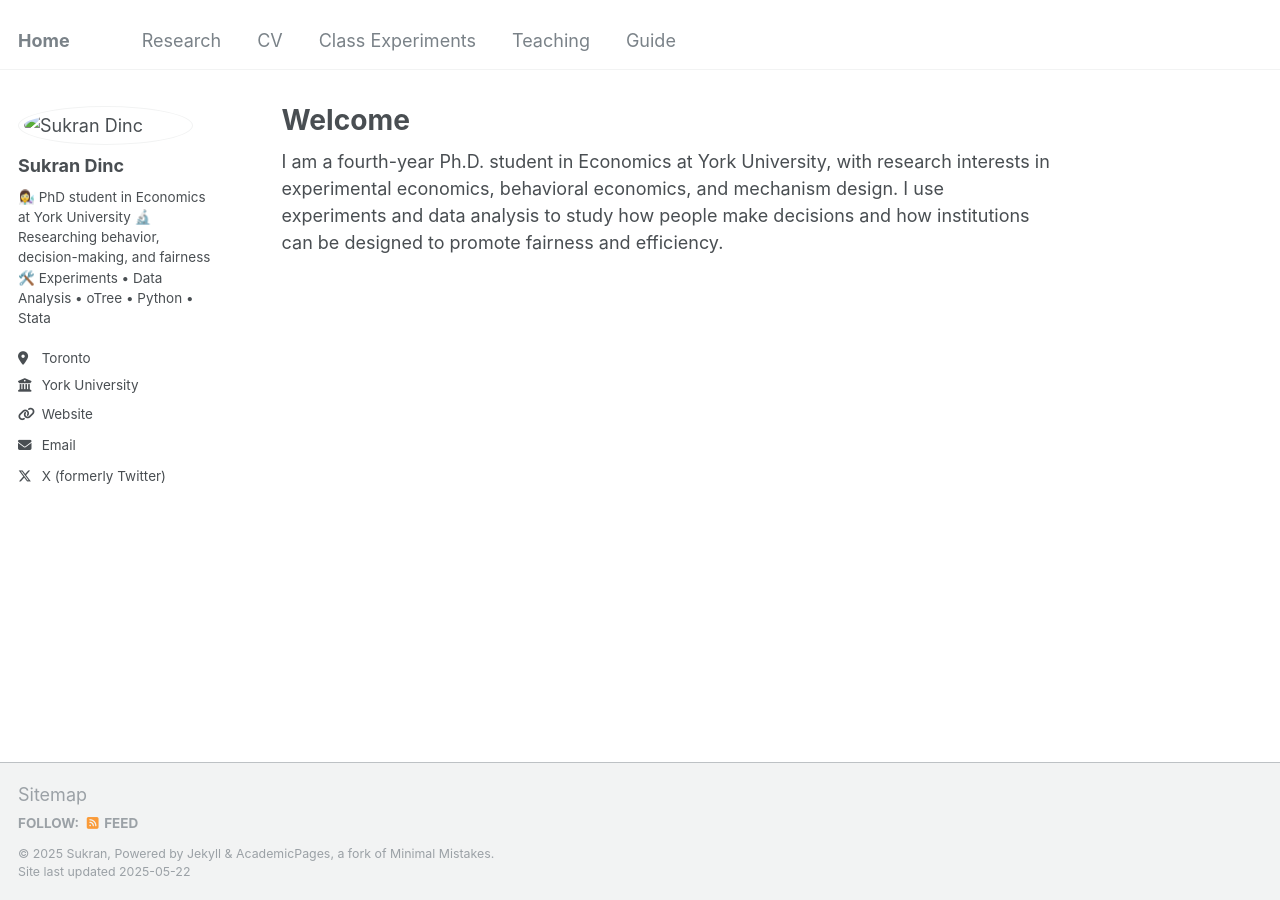
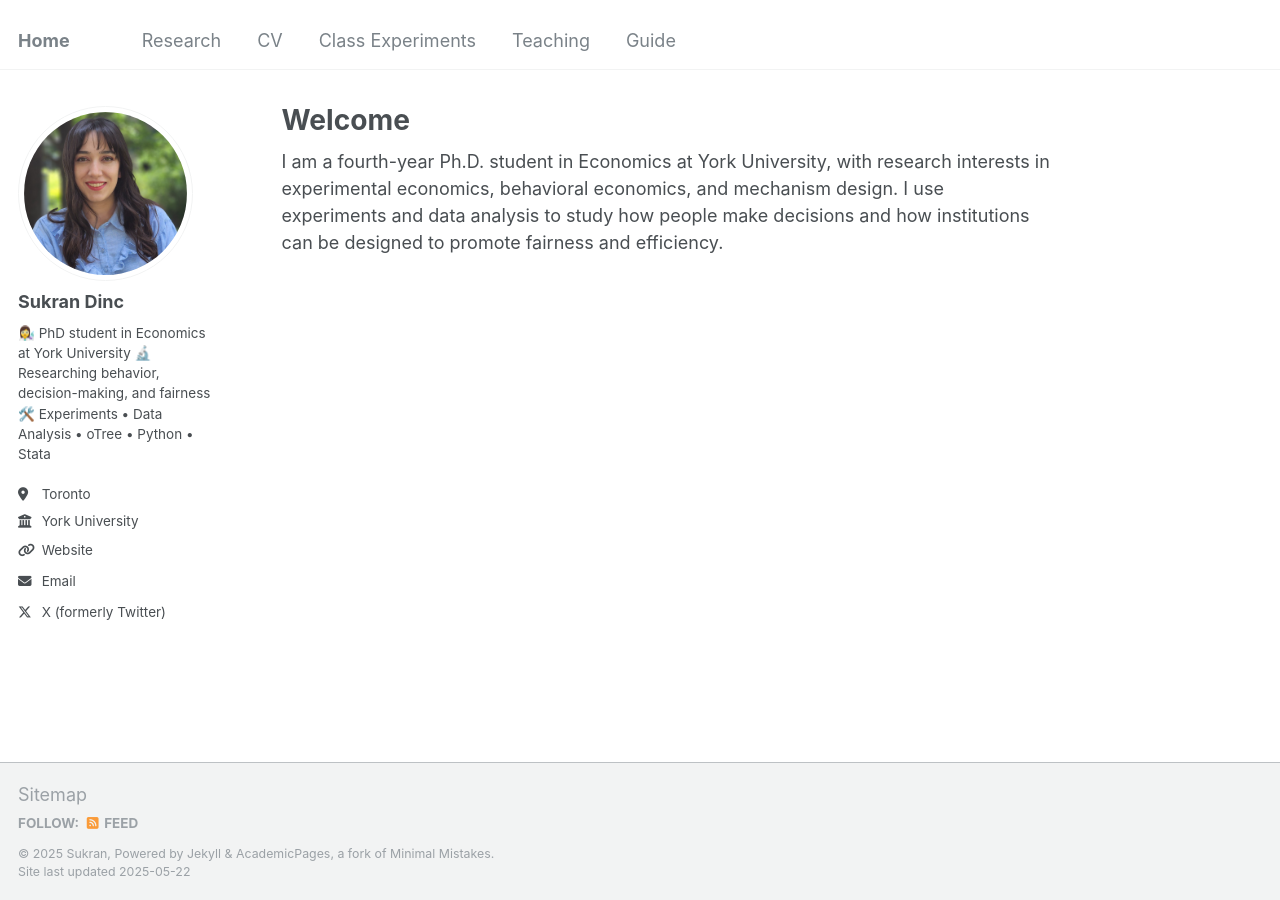
Before and after one commit to sukrandinc/sukrandinc.github.io, a Jekyll site: the page built from _pages/about.md, in a window 1280 px wide. Built offline with Jekyll 4.4.1, drawn with Linux system fonts in a browser that asks for light colours.

Commit message:
Update _config.yml

```diff
--- a/_config.yml
+++ b/_config.yml
@@ -21,7 +21,7 @@ repository               : "academicpages/academicpages.github.io"
 #               Additional customization can be done by editing /_includes/author-profile.html
 author:
   # Biographic information
-  avatar           : "images/sukran_photo.png"
+  avatar           : "sukran_photo.png"
   name             : "Sukran Dinc"
   pronouns         : # example: "she/her"
   bio              : "👩‍🔬 PhD student in Economics at York University
```
